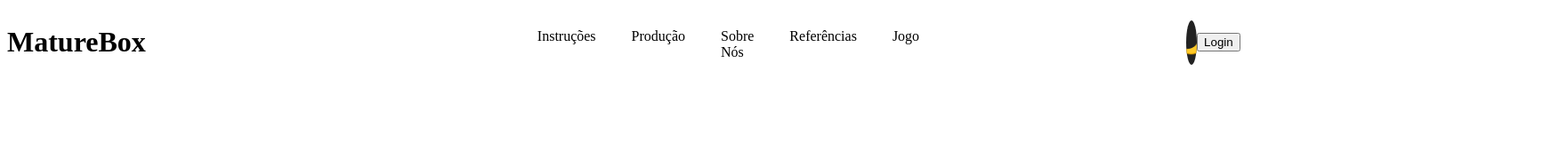
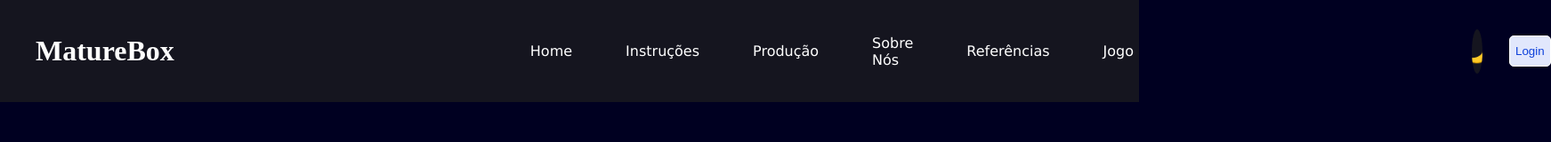
Before and after one commit to Kaue-M-Martins-12A/MatureBox-Site, a plain HTML site: page index.html in a window 1280 px wide. Shown: the whole page at 89% size, 1743 px wide, since content can reach past the window. Drawn offline with Linux system fonts and the light colour scheme.

Commit message:
correções

```diff
--- a/index.css
+++ b/index.css
@@ -1,3 +1,139 @@
+/* =========================
+   CORES DOS TEMAS
+========================= */
+
+:root {
+    --h1: #fff;
+    --fundo: #000021;
+    --cabecalho: #15151F;
+    --texto: #ffffff;
+    --botao: #222222;
+    --botao-texto: #ffffff;
+    --menu: #ffffff;
+}
+
+/* MODO CLARO */
+
+body.claro {
+    --h1: #1313DA;
+    --fundo: #F5F5F5;
+    --cabecalho: #BCB7D5;
+    --texto: #222222;
+    --botao: #EEEEEE;
+    --botao-texto: #222222;
+    --menu: #222222;
+}
+
+
+/* =========================
+   PÁGINA
+========================= */
+
+body {
+    margin: 0;
+    background-color: var(--fundo);
+    color: var(--texto);
+
+    transition:
+        background-color 0.3s ease,
+        color 0.3s ease;
+}
+
+
+/* =========================
+   CABEÇALHO
+========================= */
+
+.cabecalho {
+    display: flex;
+    height: 115px;
+    align-items: center;
+    background-color: var(--cabecalho);
+    transition: background-color 0.3s ease;
+
+
+    h1 {
+        margin-left: 40px;
+        margin-right: 400px;
+
+        color: var(--h1);
+
+        transition: color 0.3s ease;
+    }
+
+
+    /* =========================
+       MENU
+    ========================= */
+
+    .menu {
+        display: flex;
+
+        align-items: center;
+
+        gap: 60px;
+
+        list-style: none;
+        font-family: Verdana, Geneva, Tahoma, sans-serif;
+        font-weight: 400;
+
+        margin: 0;
+        padding: 0;
+
+        color: var(--menu);
+
+        transition: color 0.3s ease;
+        margin-right: 350px;
+
+        li {
+            cursor: pointer;
+
+            transition: color 0.3s ease;
+
+            &:hover {
+                opacity: 0.7;
+            }
+        }
+    }
+
+
+    /* =========================
+       BOTÃO DO TEMA
+    ========================= */
+
+    .theme-toggle {
+        margin-left: 30px;
+    }
+
+
+    /* =========================
+       BOTÃO LOGIN
+    ========================= */
+
+    .Login {
+        margin-left: 30px;
+        width: 70px;
+        height: 35px;
+
+        color: rgb(13, 64, 218);
+        background-color: rgb(225, 231, 252);
+
+        border: 1px solid var(--texto);
+        border-radius: 5px;
+
+        cursor: pointer;
+
+        transition:
+            background-color 0.3s ease,
+            color 0.3s ease;
+    }
+}
+
+
+/* =========================
+   BOTÃO LUA / SOL
+========================= */
+
 .theme-toggle {
     width: 50px;
     height: 50px;
@@ -5,19 +141,24 @@
     border: none;
     border-radius: 50%;
 
-    background: #222;
+    background-color: var(--cabecalho);
+
     cursor: pointer;
 
     position: relative;
+
     overflow: hidden;
 
     display: flex;
     align-items: center;
     justify-content: center;
-}
+
+    transition: background-color 0.3s ease;
+
 
     .icon {
         position: absolute;
+
         font-size: 25px;
 
         transition:
@@ -25,53 +166,54 @@
             opacity 0.3s ease;
     }
 
-/* Lua aparecendo */
+
+    /* LUA */
+
     .lua {
         opacity: 1;
-    transform: rotate(0deg) scale(1);
-}
 
-/* Sol escondido */
-.sol {
-    opacity: 0;
-    transform: rotate(180deg) scale(0);
+        transform:
+            rotate(0deg)
+            scale(1);
     }
 
 
-/* MODO CLARO */
+    /* SOL */
 
-.theme-toggle.claro {
-    background: #eee;
+    .sol {
+        opacity: 0;
+
+        transform:
+            rotate(180deg)
+            scale(0);
+    }
 }
 
-.theme-toggle.claro .lua {
+
+/* =========================
+   QUANDO ESTIVER NO
+   MODO CLARO
+========================= */
+
+body.claro {
+
+    .theme-toggle {
+
+        .lua {
             opacity: 0;
-    transform: rotate(-180deg) scale(0);
+
+            transform:
+                rotate(-180deg)
+                scale(0);
         }
 
-.theme-toggle.claro .sol {
+
+        .sol {
             opacity: 1;
-    transform: rotate(0deg) scale(1);
+
+            transform:
+                rotate(0deg)
+                scale(1);
         }
-.cabecalho {
-    display: flex;
-    height: 30;
-    align-items: center;
-
-    h1{
-        margin-right: 400px;
     }
-
-    .menu {
-    display: flex;
-    justify-content: center;
-    padding-top: 5px;
-    margin-right: 300px;
 }
-
-    .login{
-        width: 16px;
-        height: 8px;
-    }
-
-}
--- a/index.html
+++ b/index.html
@@ -6,27 +6,32 @@
     <link rel="stylesheet" href="index.css">
     <title>MatureBox</title>
 </head>
+
 <body>
+
     <header class="cabecalho">
+
         <h1>MatureBox</h1>
 
-        <li class="menu">
-            <ul> Instruções </ul>
-            <ul> Produção </ul>
-            <ul> Sobre Nós </ul>
-            <ul> Referências </ul>
-            <ul> Jogo </ul>
-        </li>
+        <ul class="menu">
+            <li>Home</li>
+            <li>Instruções</li>
+            <li>Produção</li>
+            <li>Sobre Nós</li>
+            <li>Referências</li>
+            <li>Jogo</li>
+        </ul>
 
         <button id="theme-toggle" class="theme-toggle">
-        <span class="icon lua">🌙</span>
-        <span class="icon sol">☀️</span>
+            <span class="icon lua">🌙</span>
+            <span class="icon sol">☀️</span>
         </button>
 
-        <button class="Login"> Login</button>
-
+        <button class="Login">Login</button>
 
     </header>
+
     <script src="index.js"></script>
+
 </body>
 </html>
--- a/index.js
+++ b/index.js
@@ -1,5 +1,5 @@
 const botao = document.querySelector("#theme-toggle");
 
 botao.addEventListener("click", () => {
-    botao.classList.toggle("claro");
+    document.body.classList.toggle("claro");
 });
```
Lines whose indentation alone changed are shown as unchanged.
